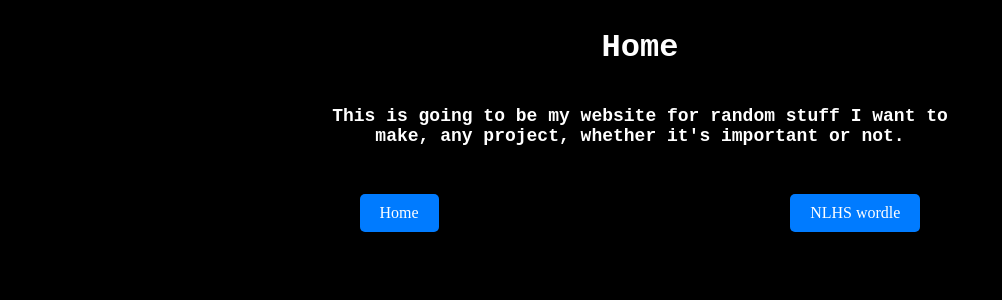
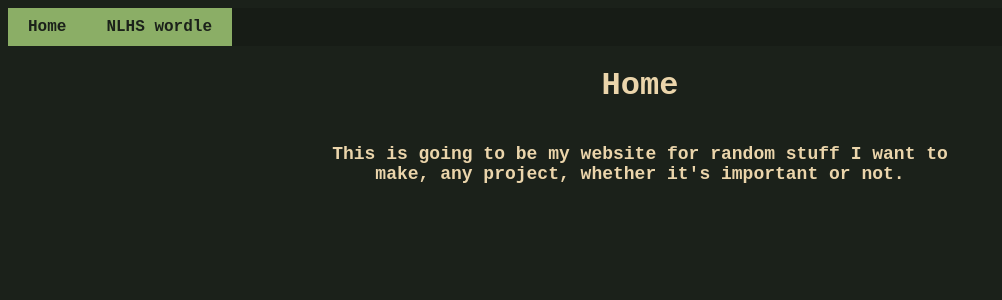
Before and after one commit to GDSM8CZY/my_site, a Flask app: page / in a window 1280 px wide. Shown: the top 300 px of the page, without its empty margins (0-1002 px from the left). Run offline with Flask 3, Linux system fonts and the light colour scheme.

Commit message:
Changed colors and improved page navigation.

```diff
--- a/static/style/style.css
+++ b/static/style/style.css
@@ -1,27 +1,29 @@
 body {
-    background-color: #000000;
+    background-color: #1b211a;
     display: flex;
     flex-direction: column;
 }
 
 h1 {
-    color: white;
+    color: #ebd5ab;
     align-self: center;
     font-family: 'Courier New', Courier, monospace;
 }
 
 p {
-    color: white;
+    color: #ebd5ab;
     font-size: large;
     font-family: 'Courier New', Courier, monospace;
     font-weight: bold;
     text-align: center;
 }
 
-nav {
-    display: flex;
-    justify-content: space-evenly;
-    padding: 30px 0px;
+ul {
+    list-style-type: none;
+    margin: 0;
+    padding: 0;
+    overflow: hidden;
+    background-color: #00000028;
 }
 
 .text_zone {
@@ -33,17 +35,23 @@ nav {
     flex-wrap: wrap;
 }
 
-.btn {
+li {
+    float: left;
+}
+
+.nav_btn {
     display: inline-block;
     width: fit-content;
     padding: 10px 20px;
-    background-color: #007BFF;
-    color: white;
-    border-radius: 5px;
+    background-color: #8bae66;
+    color: #1b211a;
     text-decoration: none;
+    text-align: center;
     transition: background-color 100ms linear;
+    font-family: 'Courier New', Courier, monospace;
+    font-weight: bold;
 }
 
-.btn:hover {
-    background-color: #0056b3;
+.nav_btn:hover {
+    background-color: #628141
 }
--- a/templates/base.html
+++ b/templates/base.html
@@ -6,11 +6,11 @@
         <title> {% block title  %} {% endblock %}</title>
     </head>
     <body>
+        <ul>
+            <li><a class="nav_btn" href="{{ url_for('home') }}">Home</a></li>
+            <li><a class="nav_btn" href="{{ url_for('NLHS_wordle') }}">NLHS wordle</a></li>
+        </ul>
         <h1>{{ self.title() }}</h1>
         {% block content %} {% endblock %}
-        <nav>
-            <a class="btn" href="{{ url_for('home') }}">Home</a>
-            <a class="btn" href="{{ url_for('NLHS_wordle') }}">NLHS wordle</a>
-        </nav>
     </body>
 </html>
```
